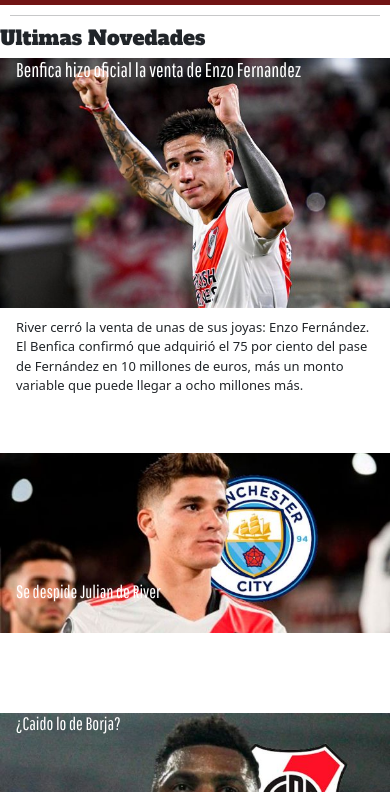
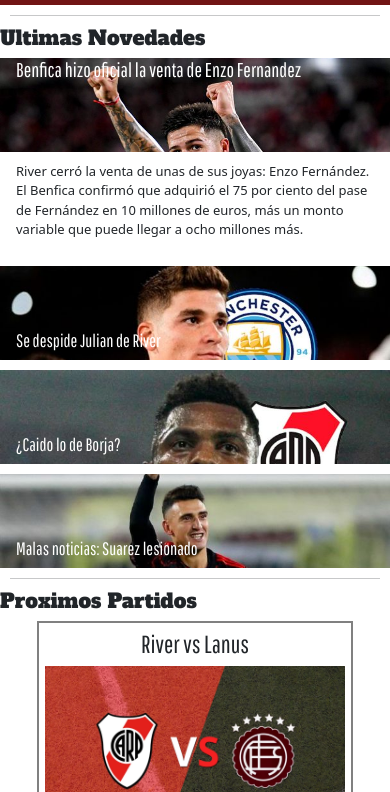
Before and after one commit to alvarob912/river-plate, a website: page index.html in a window 390 px wide. Shown: the part 52-844 px from the top of the page. Drawn offline with nearby package versions, Linux system fonts and the light colour scheme.

Commit message:
arreglando errores

```diff
--- a/scss/_mediaqueries.scss
+++ b/scss/_mediaqueries.scss
@@ -46,15 +46,15 @@
 
             &__imagen--primera{
                 width: auto;
-                height: 180px;
+                height: auto;
             }
             &__imagen--baja{
                 width: auto;
-                height: 150px;
+                height: auto;
             }
             &__imagen{
                 width: auto;
-                height: 250px;
+                height: auto;
             }
             &__titulo{
                 background-color: transparent;
--- a/scss/styles.scss
+++ b/scss/styles.scss
@@ -24,6 +24,7 @@
     background-color: rgb(130, 25, 25);
     position: sticky;
     top: 0px;
+    width: auto;
     .header{
         &__imagen--logo{
             width: 120px;
@@ -226,7 +227,7 @@
         position: absolute;
         color: white;
         font-size: 30px;
-        top: 77%;
+        top: 75%;
         background-color: rgb(61, 61, 61);
     }
 }
```
Also changed, not shown: css/styles.css.
